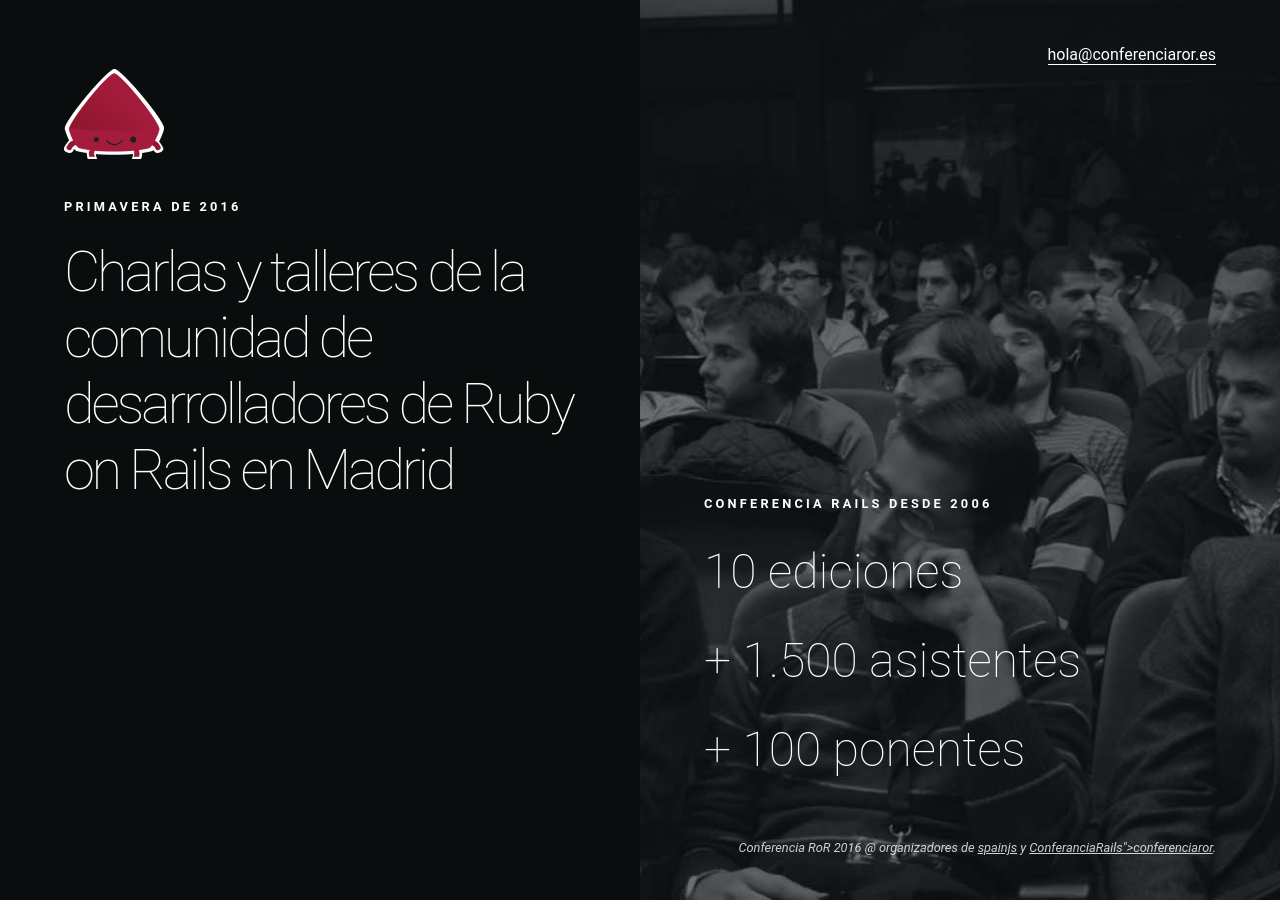
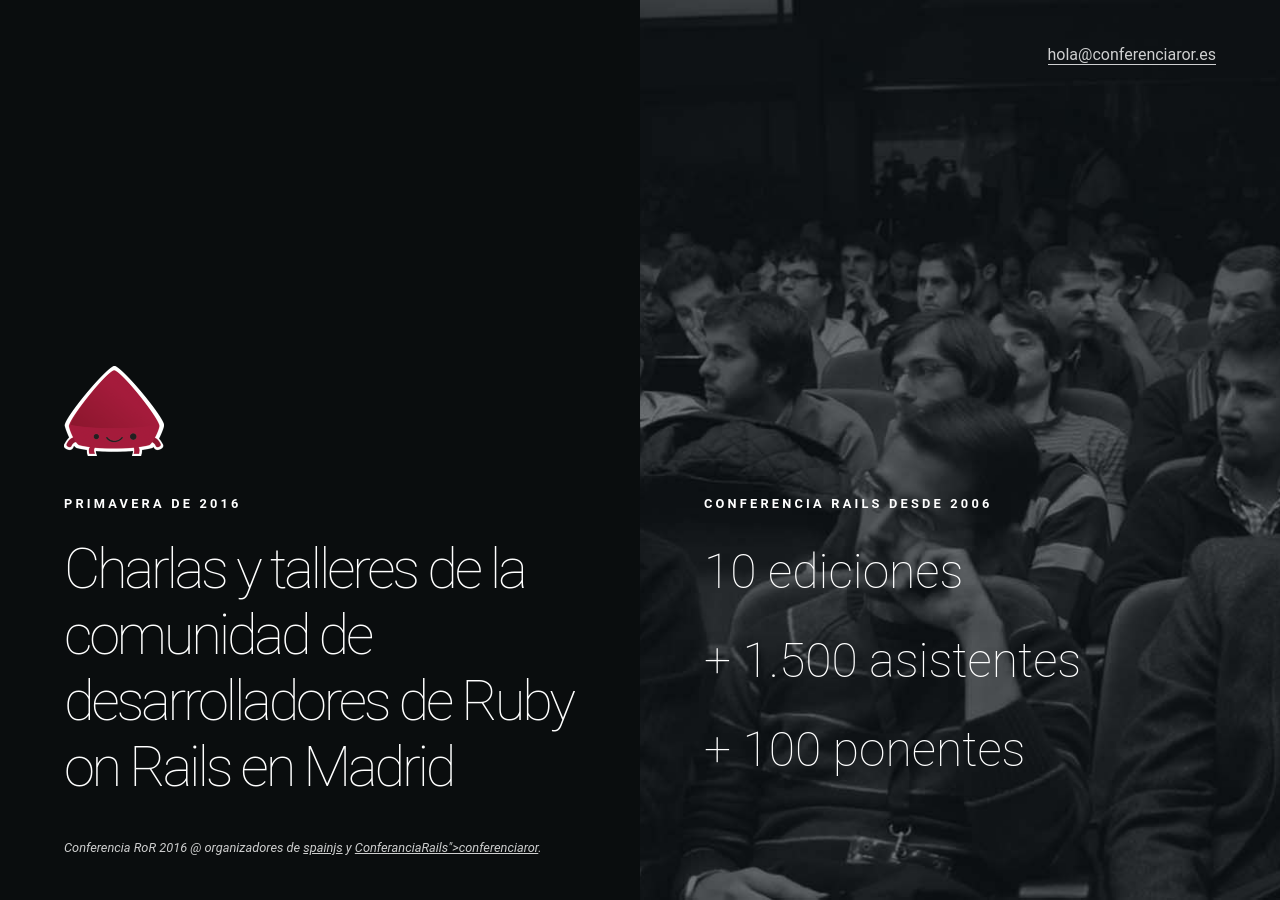
Before and after one commit to aprodeweb/conferenciaror.es, a Jekyll site: the page built from index.html, in a window 1280 px wide. Built offline with Jekyll 4.4.1, drawn with Linux system fonts in a browser that asks for light colours.

Commit message:
css details

```diff
--- a/_sass/_animation.scss
+++ b/_sass/_animation.scss
@@ -1,41 +1,3 @@
-/* flas1 */
-
-
-.run {
-	animation: mascota ease 1.2s both;
-	-webkit-animation: mascota ease 1.2s both;
-	-moz-animation: mascota ease 1.2s both;
-	-o-animation: mascota ease  1.2s both;
-}
-
-@-moz-keyframes mascota  {
-	0% { opacity: 0;}
-	40% { transform: translateY(-150px);}
-	60% {  transform: translateY(70px);}
-	80% { transform: translateY(10px);}
-	100% { opacity: 1; transform: translateY(0);}
-}
-
-@-webkit-keyframes mascota  {
-	0% { opacity: 0; }
-	40% { opacity: 0; transform: translateY(-150px);}
-	60% {  transform: translateY(70px); }
-	80% { transform: translateY(10px); }
-	100% { opacity: 1; transform: translateY(0); }
-}
-
-
-@keyframes mascota  {
-	0% { opacity: 0; }
-	40% { opacity: 0; transform: translateY(-150px);}
-	60% {  transform: translateY(70px); }
-	80% { transform: translateY(10px); }
-	100% { opacity: 1; transform: translateY(0); }
-}
-
-/* flas1 */
-
-
 .flash {
 	animation: down_effect ease 1.2s both;
 	-webkit-animation: down_effect ease 1.2s both;
--- a/_sass/_front.scss
+++ b/_sass/_front.scss
@@ -1,12 +1,15 @@
 article {
   section {
     width: 50%;
-    height: 100%;
+    position: relative;
     float: left;
     &.part-one {
       background: $gdark;
       .grid {
-        margin: 10%;
+        position: absolute;
+        bottom: 10%;
+        left: 10%;
+        right: 10%;
         h1 {
           width: 100px;
           height: 100px;
@@ -14,7 +17,7 @@
           color: transparent;
           background: transparent url('../img/logo.png') center no-repeat;
           background-size: 100%;
-          @extend .run;
+          @extend .flash;
         }
         ul {
           overflow: hidden;
@@ -37,6 +40,7 @@
           letter-spacing: -0.2rem;
           font-size: 3.5rem;
           color: white;
+          @extend .flash;
           span {
             padding: 25px 0;
             @extend .subtitle;
@@ -46,18 +50,19 @@
       }
     }
     &.part-two {
-      position: relative;
       background: $gdark url('../img/conferor.jpg') center no-repeat;
       background-size: auto 100%;
       ul.stats {
         position: absolute;
         bottom: 10%;
         left: 10%;
+        right: 10%;
         li {
           color: white;
           padding-bottom: 2rem;
           font-size: 3rem;
           font-weight: 100;
+          @extend .flash;
           &.stats-titlelist {
             @extend .subtitle;
           }
--- a/_sass/_layout.scss
+++ b/_sass/_layout.scss
@@ -6,11 +6,17 @@
   top: 5%;
   right: 5%;
   z-index: 9999;
+  color: white;
+  font-size: 1rem;
   a {
     color: white;
-    font-size: 1rem;
     text-decoration: none;
+    opacity: 0.8;
     border-bottom: 1px solid white;
+    @extend .t;
+    &:hover {
+      opacity: 1;
+    }
   }
 }
 
@@ -20,7 +26,7 @@
   color: white;
   text-align: right;
   bottom: 5%;
-  right: 5%;
+  left: 5%;
   font-size: 0.8rem;
   a {
     color: white;
--- a/_sass/_rwd.scss
+++ b/_sass/_rwd.scss
@@ -2,10 +2,19 @@
 	article {
 		section {
 			width: 100% !important;
-			min-height: 100% !important;
-			height: auto !important;
+			float: none;
+			&.part-one {
+				p {
+					font-size: 2.5rem !important;
+					letter-spacing: 0;
+				}
+			}
 			&.part-two {
-				display: none;
+				ul.stats {
+					li.stats-normal {
+						font-size: 2rem !important;
+					}
+				}
 			}
 		}
 	}
```
